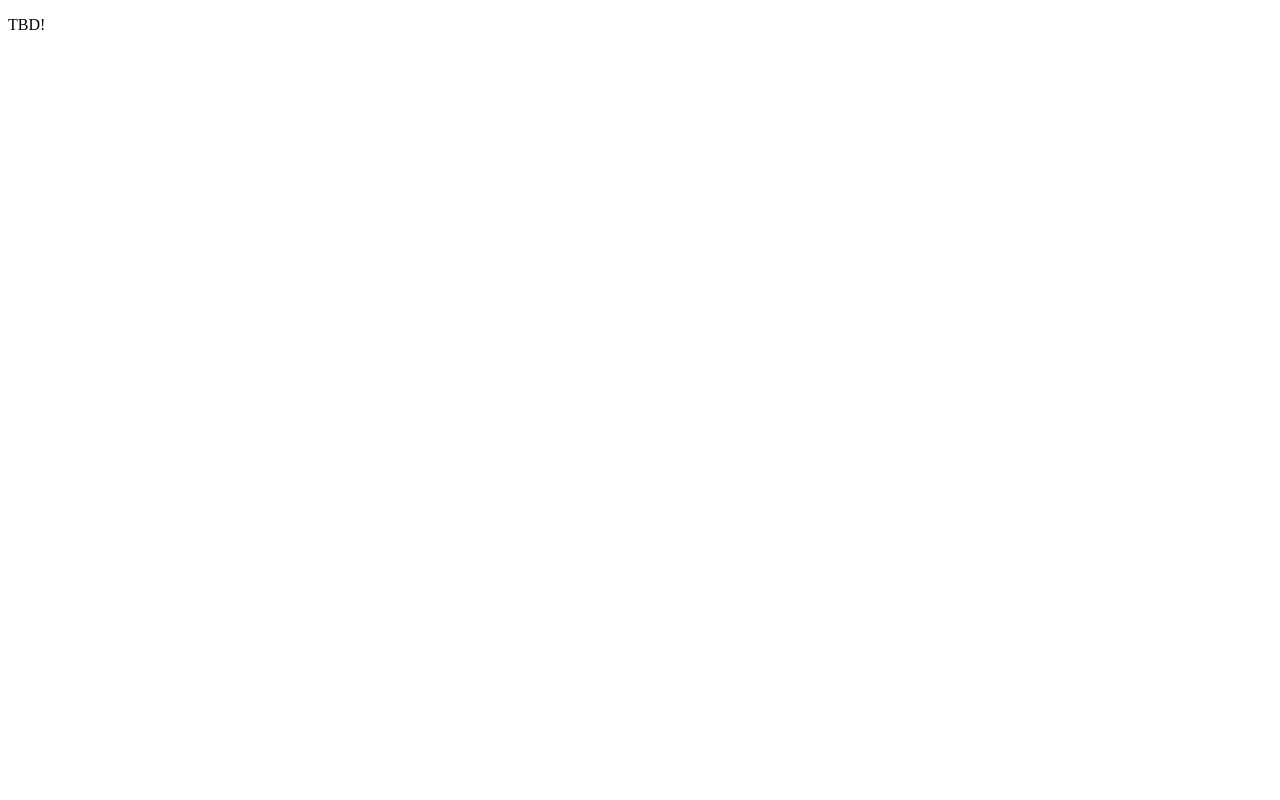
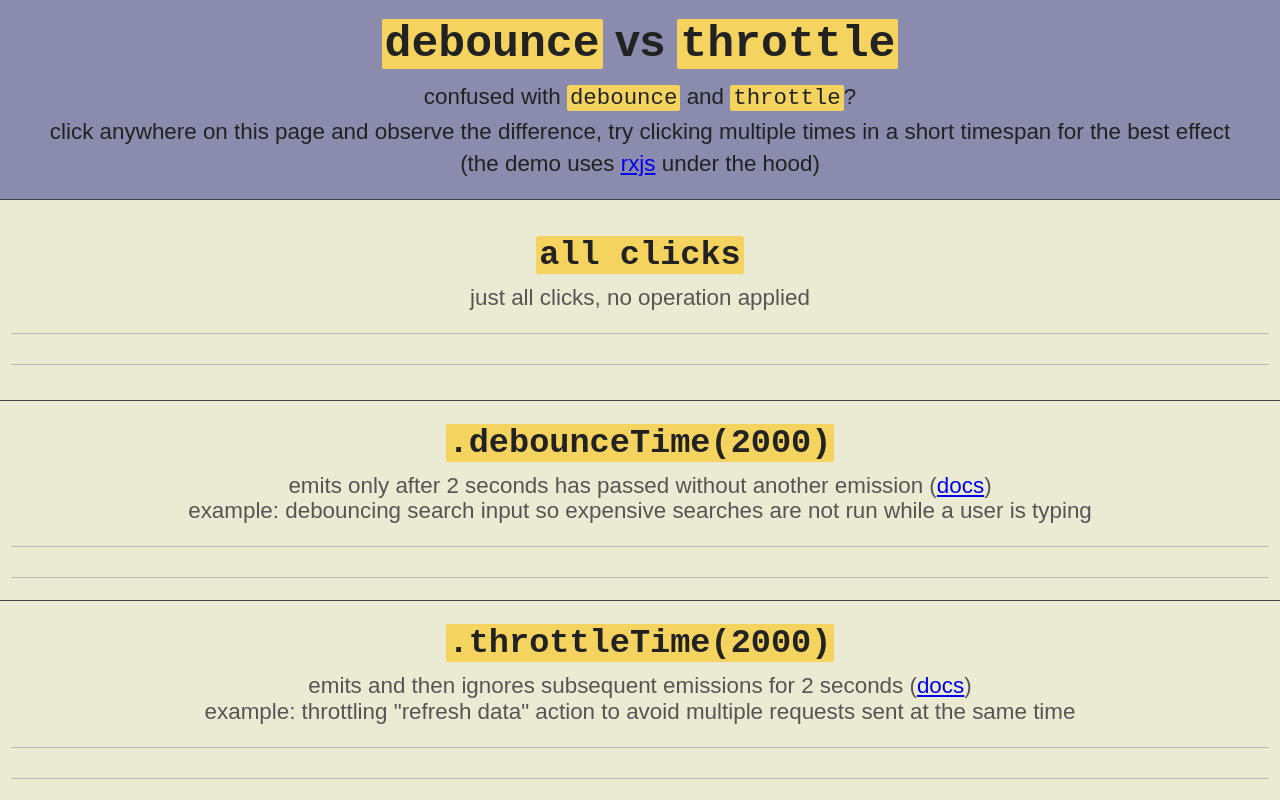
Before and after one commit to tomecko/debounce-vs-throttle, a website built with Parcel: page src/index.html in a window 1280 px wide. Built offline with nearby package versions, Linux system fonts and the light colour scheme.

Commit message:
First version

```diff
--- a/src/index.html
+++ b/src/index.html
@@ -4,14 +4,51 @@
 <head>
   <meta charset="utf-8">
   <meta http-equiv="x-ua-compatible" content="ie=edge">
-  <title></title>
+  <title>debounce vs throttle</title>
   <meta name="description" content="">
   <meta name="viewport" content="width=device-width, initial-scale=1, shrink-to-fit=no">
+  <link href="../node_modules/normalize.css/normalize.css" rel="stylesheet">
+  <link href="./style.scss" rel="stylesheet">
 </head>
 
 <body>
-  <p>TBD!</p>
-  <script src="js/main.js"></script>
+  <header class="header">
+    <h1><code>debounce</code> vs&nbsp;<code>throttle</code></h1>
+    <p>confused with <code>debounce</code> and <code>throttle</code>?</p>
+    <p>
+      click anywhere on this page and observe the difference,
+      try clicking multiple times in a short timespan for the best effect
+    </p>
+    <p>
+      (the demo uses
+      <a href="https://github.com/ReactiveX/rxjs">rxjs</a>
+      under the hood)
+    </p>
+  </header>
+  <section class="timeline-box clicked-timeline-box">
+    <h2 class="timeline-box-heading"><code>all clicks</code></h2>
+    <p class="timeline-box-explanation">just all clicks, no operation applied</p>
+    <div id="clicked-timeline" class="timeline"></div>
+  </section>
+  <section class="timeline-box">
+    <h2 class="timeline-box-heading"><code>.debounceTime(2000)</code></h2>
+    <p class="timeline-box-explanation">
+      emits only after 2 seconds has passed without another emission
+      (<a href="https://rxjs-dev.firebaseapp.com/api/operators/debounceTime">docs</a>)<br/>
+      example: debouncing search input so expensive searches are not run while a user is typing
+    </p>
+    <div id="debounce-timeline" class="timeline"></div>
+  </section>
+  <section class="timeline-box">
+    <h2 class="timeline-box-heading"><code>.throttleTime(2000)</code></h2>
+    <p class="timeline-box-explanation">
+      emits and then ignores subsequent emissions for 2 seconds
+      (<a href="https://rxjs-dev.firebaseapp.com/api/operators/throttleTime">docs</a>)<br/>
+      example: throttling "refresh data" action to avoid multiple requests sent at the same time
+    </p>
+    <div id="throttle-timeline" class="timeline"></div>
+  </section>
+  <script src="main.js"></script>
 </body>
 
 </html>
--- /dev/null
+++ b/src/main.js
@@ -0,0 +1,62 @@
+import { fromEvent, interval, Subject } from 'rxjs';
+import {
+  debounceTime,
+  distinctUntilChanged,
+  map,
+  multicast,
+  scan,
+  shareReplay,
+  startWith,
+  throttleTime,
+  withLatestFrom,
+} from 'rxjs/operators';
+
+const MARK_WIDTH = '2px';
+const TICK = 15;
+const TIMELINE_LENGTH = 20 * 1000;
+const DELAY_TIME = 2000;
+
+const getT = () => Date.now();
+
+const time$ = new interval(TICK).pipe(map(() => null));
+const clickedRaw$ = new fromEvent(document, 'click');
+
+const multi$ = clickedRaw$.pipe(multicast(() => new Subject()));
+
+const clicked$ = multi$;
+const debounced$ = multi$.pipe(debounceTime(DELAY_TIME));
+const throttled$ = multi$.pipe(throttleTime(DELAY_TIME));
+
+multi$.connect();
+
+const visualize = (source$, elementId, color) => {
+  const $element = document.getElementById(elementId);
+  const sourceTransformed$ = source$.pipe(
+    map(getT),
+    scan((acc, t) => acc.concat(t), []),
+    startWith([]),
+    shareReplay(0),
+  );
+  time$.pipe(
+    withLatestFrom(sourceTransformed$),
+    map(([_, ts]) => ts),
+    map(ts => ts.filter(t => getT() - t < TIMELINE_LENGTH)),
+    distinctUntilChanged((a, b) => a === b || a.length === 0 && b.length === 0),
+    map(ts => ts.map(t => TIMELINE_LENGTH - getT() + t)),
+    map(ts => ts.map(t => (t / TIMELINE_LENGTH * 100).toFixed(5))),
+    map(percentages => percentages.length === 0 ?
+      '' :
+      `background: linear-gradient(90deg, ${percentages.map(percentage => `
+transparent ${percentage}%,
+${color} ${percentage}%,
+${color} calc(${percentage}% + ${MARK_WIDTH}),
+transparent calc(${percentage}% + ${MARK_WIDTH})`).join(', ')});`.replace('\n', ' ')),
+  )
+    .subscribe(style => {
+      $element.setAttribute('style', style);
+    });
+}
+
+visualize(clicked$, 'clicked-timeline', 'gray');
+visualize(debounced$, 'debounce-timeline', 'red');
+visualize(throttled$, 'throttle-timeline', 'green');
--- /dev/null
+++ b/src/style.scss
@@ -0,0 +1,82 @@
+body {
+  color: #222;
+  display: flex;
+  flex-direction: column;
+  font-family: sans-serif;
+  font-size: 1.4em;
+  height: 100vh;
+  min-width: 300px;
+  text-align: center;
+  user-select: none;
+}
+
+code {
+  background: #f4d35e;
+  border-radius: 2px;
+  font-family: monospace;
+  padding: 0 3px;
+}
+
+.header,
+.timeline-box {
+  flex: 1;
+
+  display: flex;
+  flex-direction: column;
+  justify-content: center;
+}
+
+.header {
+  background: #8b8bae;
+  padding: .5em;
+
+  h1 {
+    margin: 0;
+    margin-bottom: .3em;
+  }
+
+  p {
+    margin: 0;
+    margin-bottom: .3em;
+  }
+}
+
+.timeline-box {
+  background: #ebebd3;
+  border-top: 1px solid #444;
+  padding: .5em;
+}
+
+.timeline-box-heading {
+  margin: 0;
+  margin-bottom: .3em;
+}
+
+.timeline-box-explanation {
+  color: #555;
+  margin-top: 0;
+}
+
+.timeline {
+  $border-color: #bbb;
+  height: 30px;
+  border-bottom: 1px solid $border-color;
+  border-top: 1px solid $border-color;
+}
+
+@media (max-width: 960px) {
+  body {
+    font-size: 1em;
+  }
+}
+
+@media (max-width: 560px) {
+  body {
+    font-size: .8em;
+    text-align: left;
+  }
+
+  .timeline {
+    height: 20px;
+  }
+}
```
Also changed, not shown: package.json (+8 -3 lines), src/js/main.js (deleted), 1 other file.
